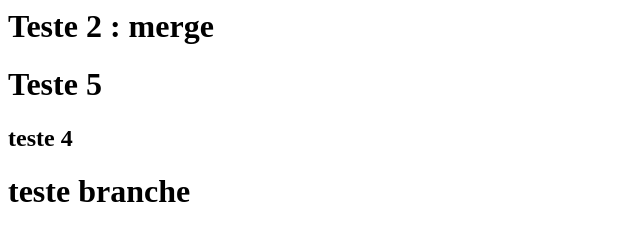
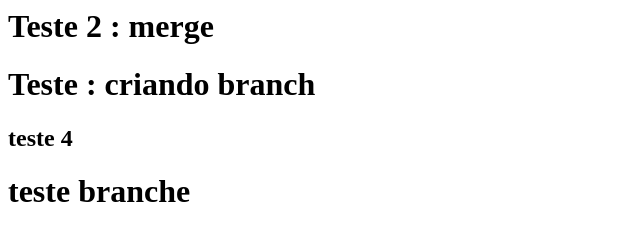
Before and after one commit to dsilvasantos/git-exemple, a plain HTML site: page index.html in a window 1280 px wide. Shown: the whole page, without its empty margins (0-640 px from the left). Drawn offline with Linux system fonts and the light colour scheme.

Commit message:
fluxo principal teste criando branch

```diff
--- a/index.html
+++ b/index.html
@@ -3,7 +3,7 @@
 
 
 <h1> Teste 2 : merge</h1>
-<h1> Teste 5 </h1>
+<h1> Teste : criando  branch </h1>
 <h2> teste 4 </h2>
 <h1> teste branche </h1>
 </html>
```
